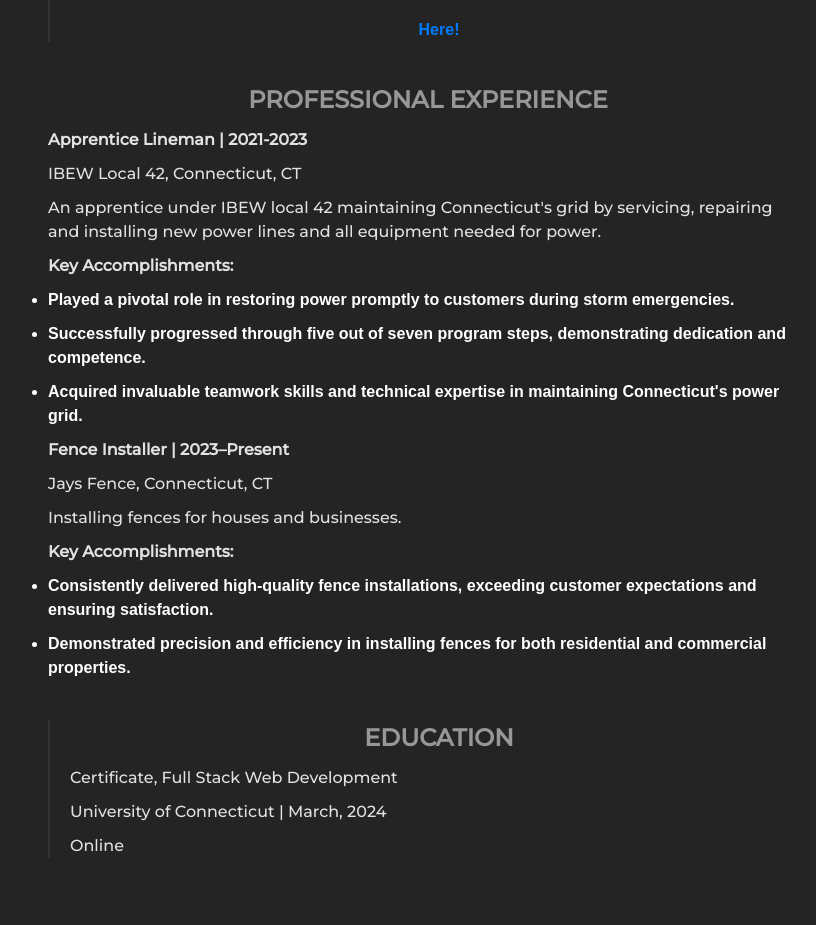
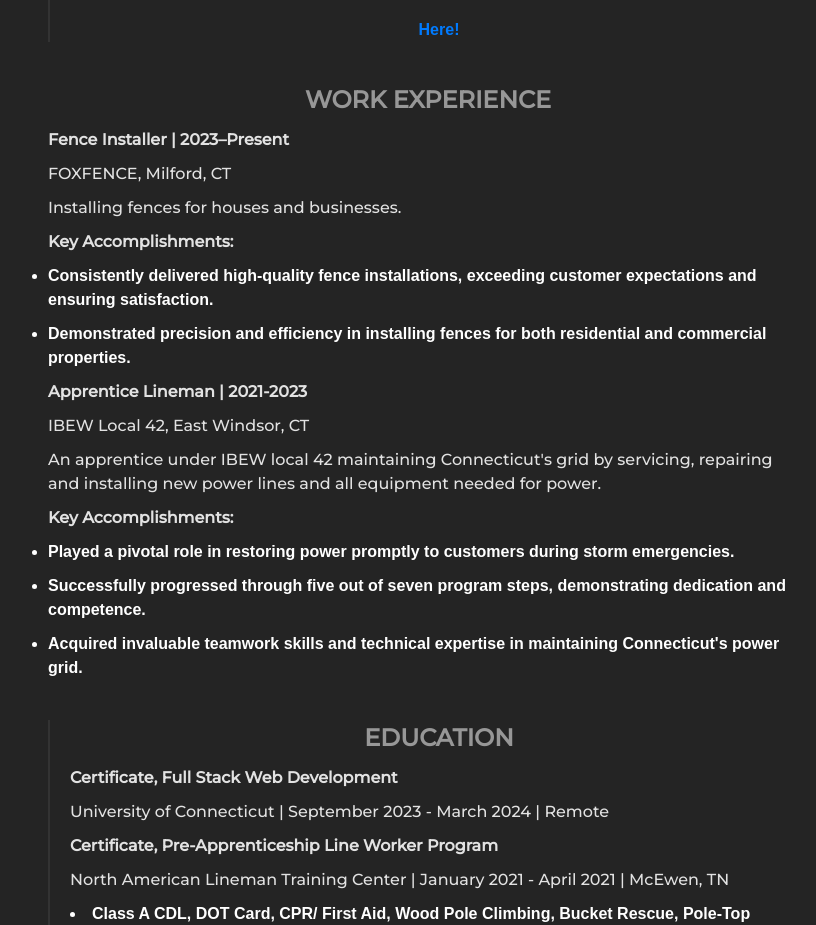
Before and after one commit to CharlesWGillespie/My-React-Portfolio, a React (Vite) app: page /resume in a window 1280 px wide. Shown: the part 604-1529 px from the top of the page, without its empty margins (212-1028 px from the left). Built offline with nearby package versions, Linux system fonts and the light colour scheme.

Commit message:
updated resume.jsx

```diff
--- a/src/pages/ResumePage.jsx
+++ b/src/pages/ResumePage.jsx
@@ -11,7 +11,7 @@
             <div className='resume-container'>
                 <div className='resume-header'>
                     <h1>Charles (Will) Gillespie</h1>
-                    <p>Connecticut, CT 06484 | Phone: (203) 906-7242 | Email: Charlesgillespiew@gmail.com</p>
+                    <p>Shelton, CT 06484 | Phone: (203) 906-7242 | Email: Charlesgillespiew@gmail.com</p>
                     <p>LinkedIn: <a href="https://www.linkedin.com/in/charles-gillespie-b22888280/">https://www.linkedin.com/in/charles-gillespie-b22888280/</a></p>
                     <p>GitHub: <a href="https://github.com/CharlesWGillespie">https://github.com/CharlesWGillespie</a></p>
                     <p>Portfolio: <a href="https://charleswgillespie.netlify.app/">https://charleswgillespie.netlify.app/</a></p>
@@ -30,9 +30,17 @@
                     <p className='p-projects'><Link to="/projects">Here!</Link></p>
                 </div>
                 <div className='resume-experience'>
-                    <h2>PROFESSIONAL EXPERIENCE</h2>
+                    <h2>WORK EXPERIENCE</h2>
+                    <p><strong>Fence Installer | 2023–Present</strong></p>
+                    <p>FOXFENCE, Milford, CT</p>
+                    <p>Installing fences for houses and businesses.</p>
+                    <p><strong>Key Accomplishments:</strong></p>
+                    <ul>
+                        <li>Consistently delivered high-quality fence installations, exceeding customer expectations and ensuring satisfaction.</li>
+                        <li>Demonstrated precision and efficiency in installing fences for both residential and commercial properties.</li>
+                    </ul>
                     <p><strong>Apprentice Lineman | 2021-2023</strong></p>
-                    <p>IBEW Local 42, Connecticut, CT</p>
+                    <p>IBEW Local 42, East Windsor, CT</p>
                     <p>An apprentice under IBEW local 42 maintaining Connecticut's grid by servicing, repairing and installing new power lines and all equipment needed for power.</p>
                     <p><strong>Key Accomplishments:</strong></p>
                     <ul>
@@ -40,20 +48,14 @@
                         <li>Successfully progressed through five out of seven program steps, demonstrating dedication and competence.</li>
                         <li>Acquired invaluable teamwork skills and technical expertise in maintaining Connecticut's power grid.</li>
                     </ul>
-                    <p><strong>Fence Installer | 2023–Present</strong></p>
-                    <p>Jays Fence, Connecticut, CT</p>
-                    <p>Installing fences for houses and businesses.</p>
-                    <p><strong>Key Accomplishments:</strong></p>
-                    <ul>
-                        <li>Consistently delivered high-quality fence installations, exceeding customer expectations and ensuring satisfaction.</li>
-                        <li>Demonstrated precision and efficiency in installing fences for both residential and commercial properties.</li>
-                    </ul>
                 </div>
                 <div className='resume-education'>
                     <h2>EDUCATION</h2>
-                    <p>Certificate, Full Stack Web Development</p>
-                    <p>University of Connecticut | March, 2024</p>
-                    <p>Online</p>
+                    <p><strong>Certificate, Full Stack Web Development</strong></p>
+                    <p>University of Connecticut | September 2023 - March 2024 | Remote</p>
+                    <p><strong>Certificate, Pre-Apprenticeship Line Worker Program</strong></p>
+                    <p>North American Lineman Training Center | January 2021 - April 2021 | McEwen, TN</p>
+                    <li>Class A CDL, DOT Card, CPR/ First Aid, Wood Pole Climbing, Bucket Rescue, Pole-Top Rescue, OSHA 11.5-ET&D, Bucket Truck Certification, Digger Derrick Truck Certification</li>
                 </div>
             </div>
             <Footer/>
```
